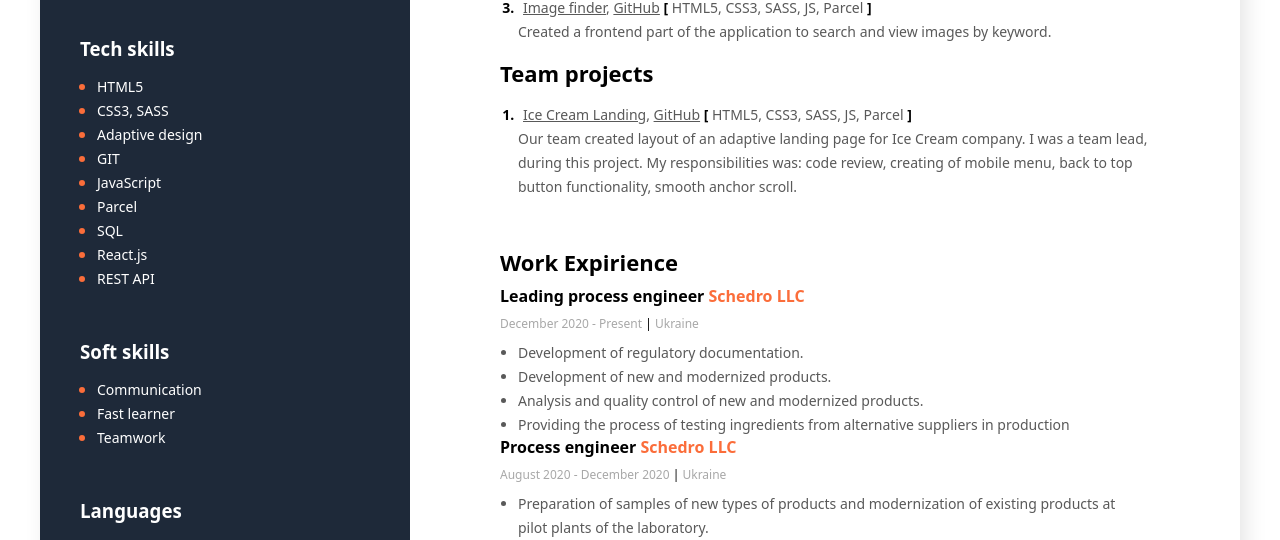
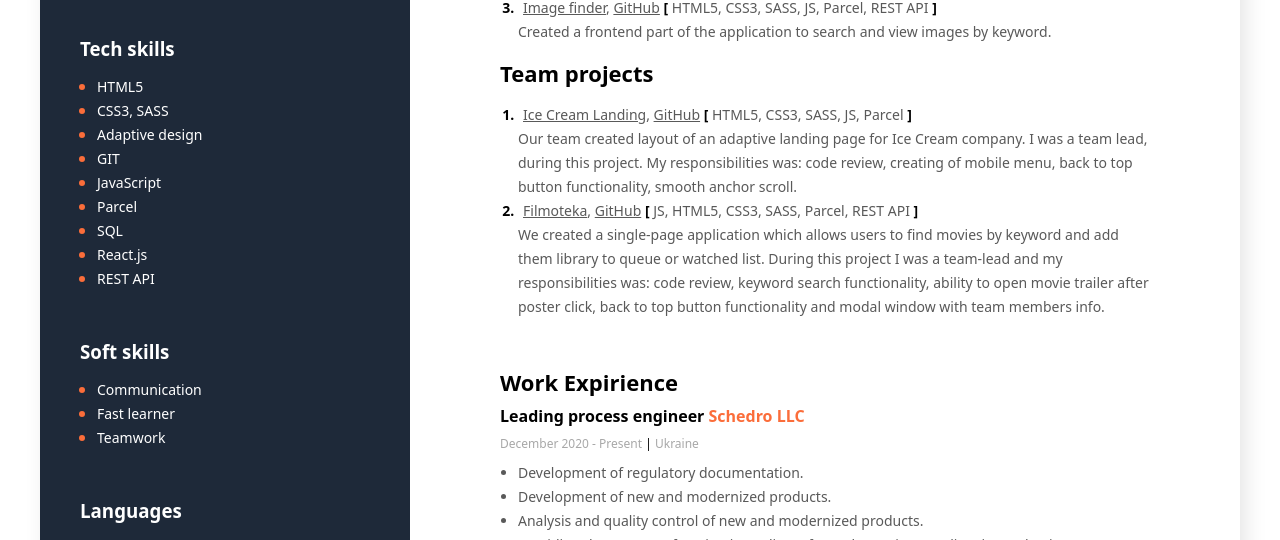
Before and after one commit to yurilov/portfolio, a website built with Parcel: page src/index.html in a window 1280 px wide. Shown: the part 560-1100 px from the top of the page. Built offline with nearby package versions, Linux system fonts and the light colour scheme.

Commit message:
added last project to portfolio

```diff
--- a/src/index.html
+++ b/src/index.html
@@ -95,7 +95,7 @@
               >GitHub</a
             >
             <span class="my-projects-bracket">[</span> HTML5, CSS3, SASS,
-            JS, Parcel
+            JS, Parcel, REST API
             <span class="my-projects-bracket">]</span>
             <br>
             <span>Created a frontend part of the application to search and view images by keyword.</span>
@@ -108,7 +108,7 @@
             <li class="my-projects-item">
               <span class="my-projects-text">
                 <a
-                href="https://yurilov.github.ioteam-9-ice-cream"
+                href="https://yurilov.github.io/team-9-ice-cream"
                 class="my-project-link"
                 target="_blank"
                 >Ice Cream Landing</a
@@ -124,6 +124,17 @@
                 <span class="my-projects-bracket">]</span>
                 <br>
                 <span>Our team created layout of an adaptive landing page for Ice Cream company. I was a team lead, during this project. My responsibilities was: code review, creating of mobile menu, back to top button functionality, smooth anchor scroll.</span>
+              </span>
+            </li>
+            <li class="my-projects-item">
+              <span class="my-projects-text">
+                <a href="https://yurilov.github.io/filmoteka" class="my-project-link" target="_blank">Filmoteka</a>,
+                <a href="https://github.com/yurilov/filmoteka" class="my-project-link" target="_blank">GitHub</a>
+                <span class="my-projects-bracket">[</span> JS, HTML5, CSS3, SASS,
+                 Parcel, REST API
+                <span class="my-projects-bracket">]</span>
+                <br>
+                <span>We created a single-page application which allows users to find movies by keyword and add them library to queue or watched list. During this project I was a team-lead and my responsibilities was: code review, keyword search functionality, ability to open movie trailer after poster click, back to top button functionality and modal window with team members info.</span>
               </span>
             </li>
           </ol>
```
